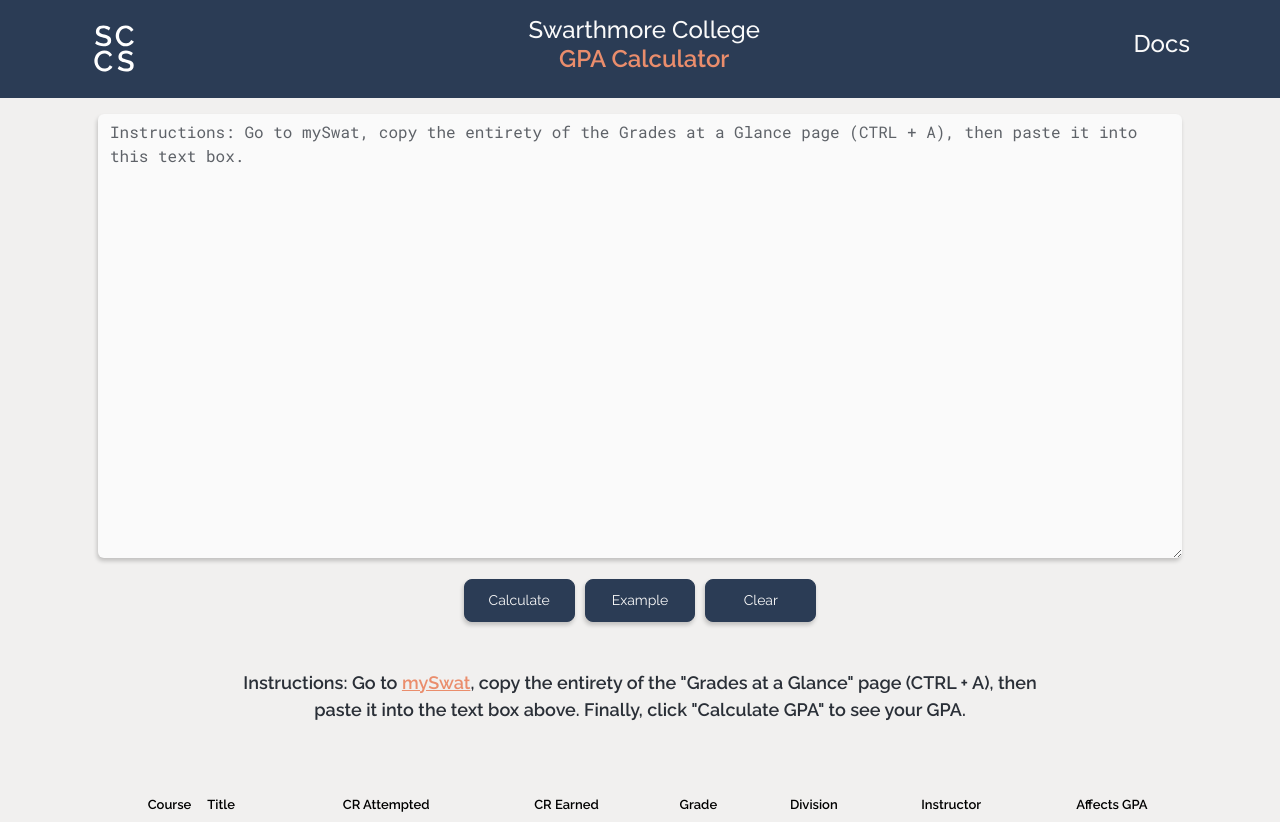
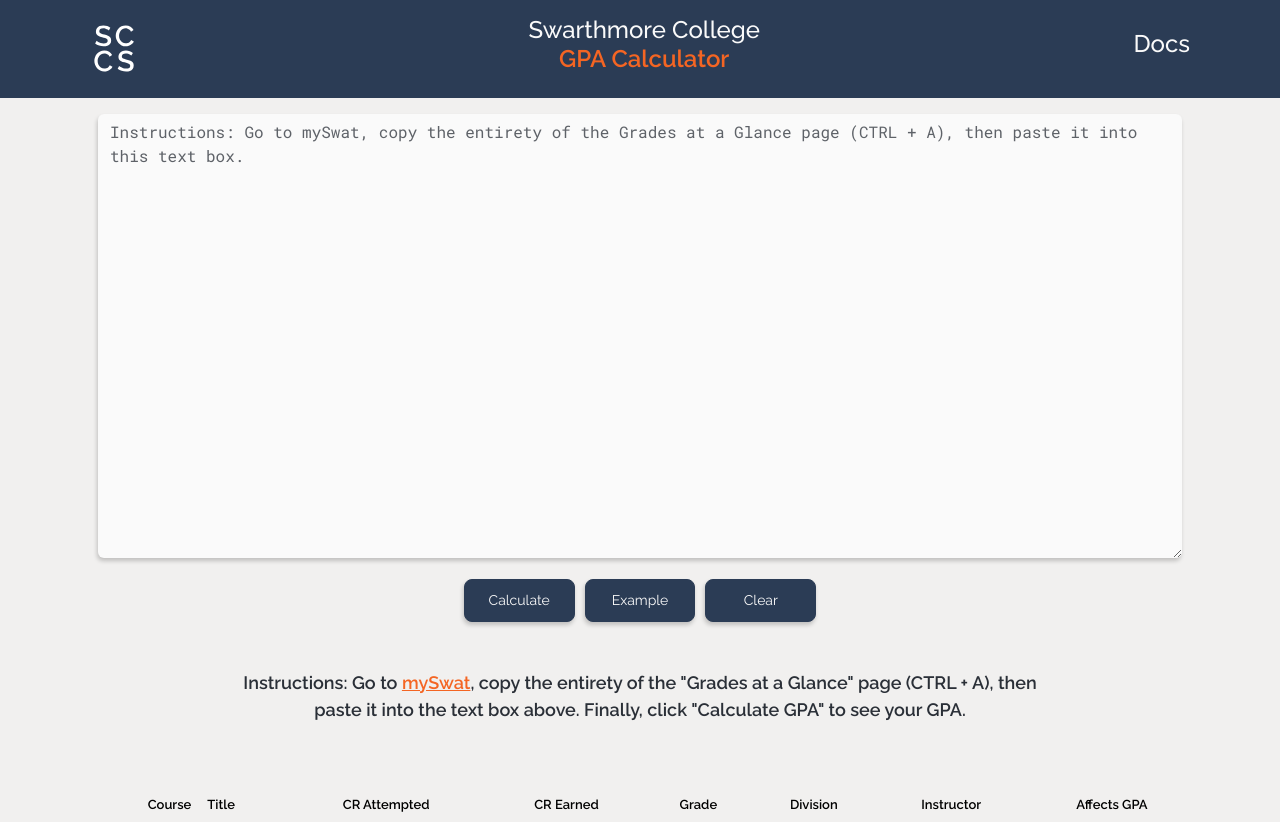
Before and after one commit to swat-sccs/swat-gpa, a React (Create React App) app: page / in a window 1280 px wide. Built offline with nearby package versions, Linux system fonts and the light colour scheme.

Commit message:
style: fix colors for style guide

```diff
--- a/src/App.scss
+++ b/src/App.scss
@@ -9,8 +9,8 @@ $text-d: hsl(56, 6%, 94%);
 $overlay-d: hsl(216, 13%, 19%);
 
 // other swatches
-$navy: hsl(216, 33%, 25%);
-$orange: hsl(16, 75%, 67%);
+$navy: #2b3c55;
+$orange: #F46523;
 $yellow: hsl(56, 75%, 67%);
 $green: hsl(96, 75%, 67%);
 $cyan: hsl(176, 75%, 67%);
```
